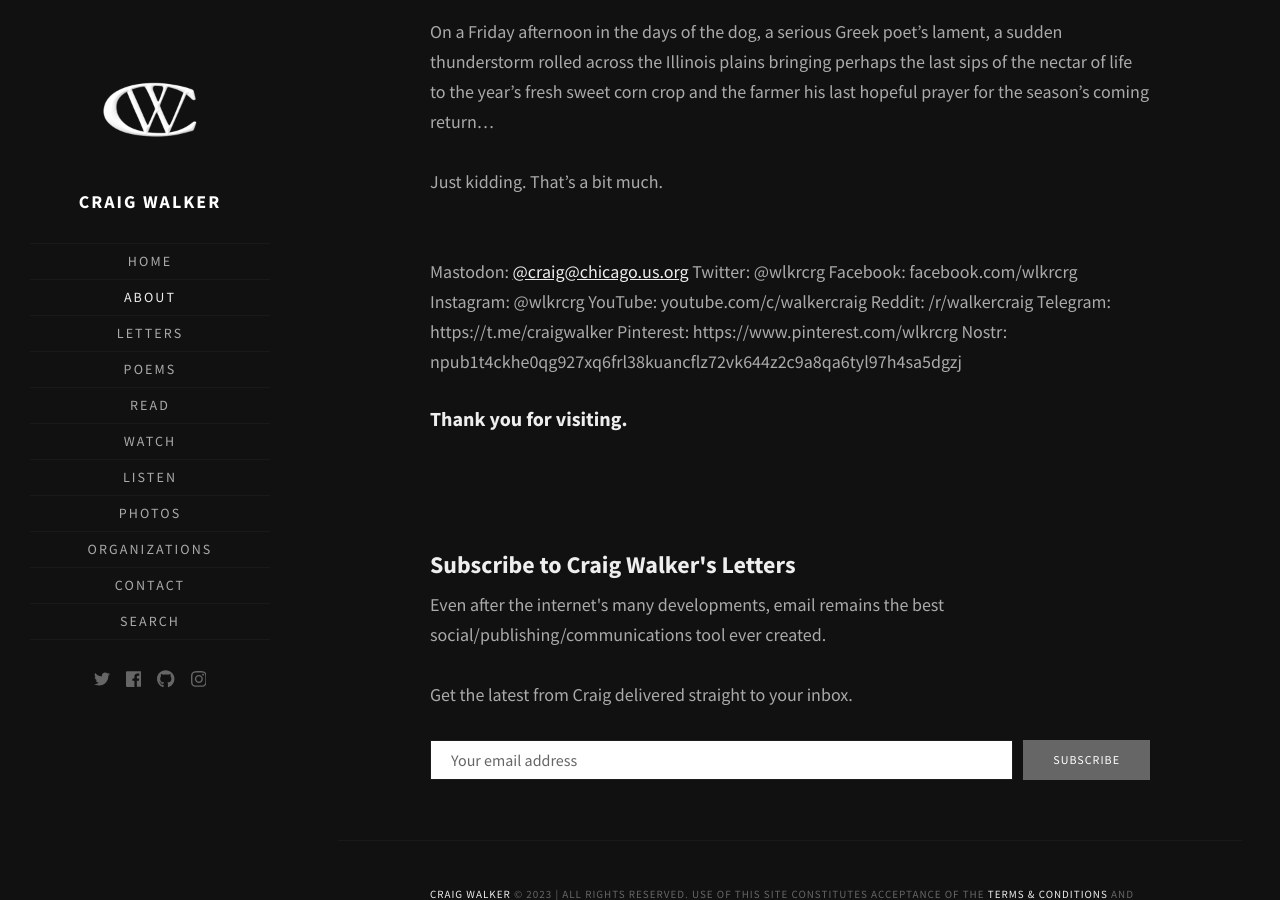
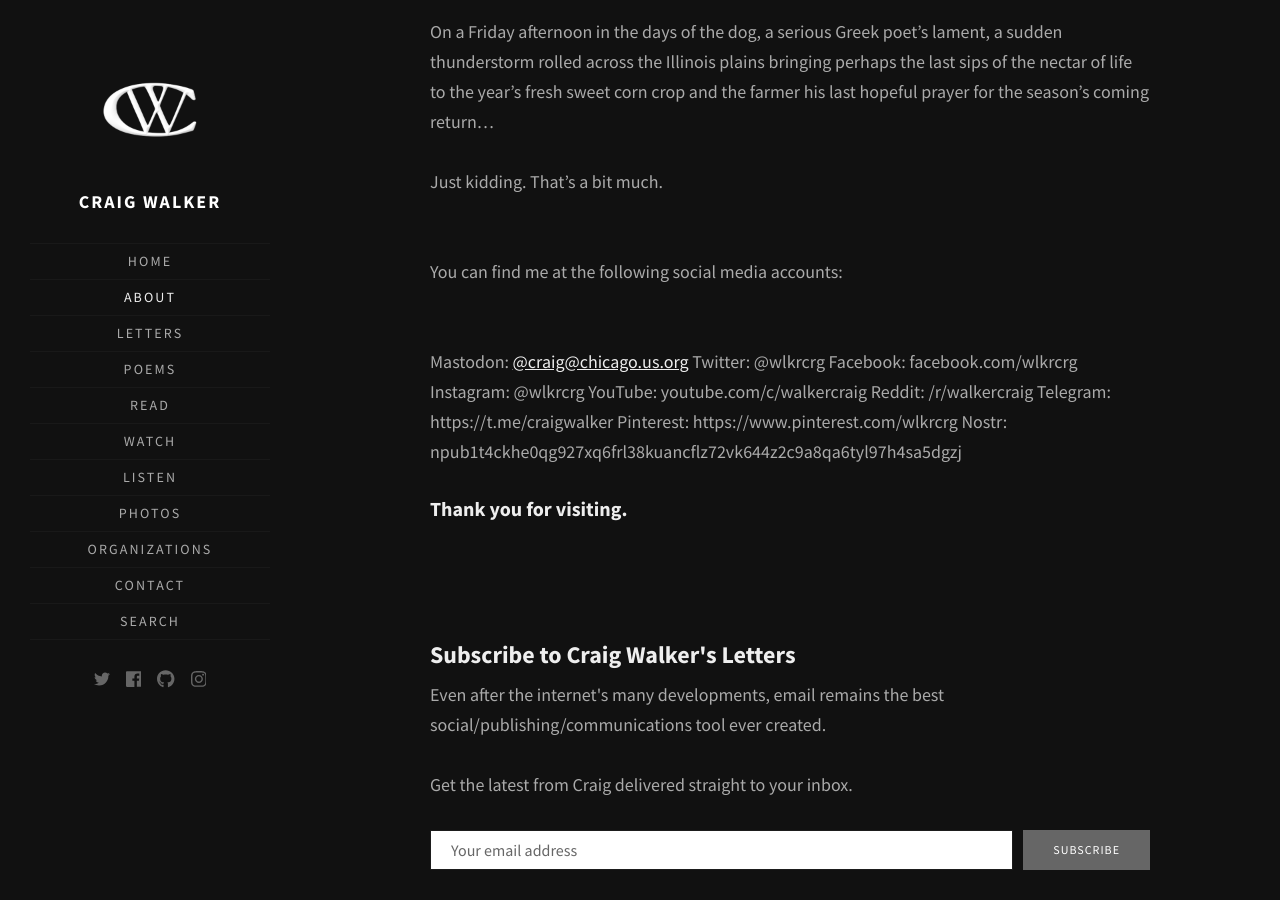
Before and after one commit to walkercraig/walkercraig, a Jekyll site: the page built from about.html, in a window 1280 px wide and 900 px high, scrolled down 1909 px. Built offline with Jekyll 4.4.1, drawn with Linux system fonts in a browser that asks for light colours; some web fonts are replaced.

Commit message:
Update about.html

```diff
--- a/about.html
+++ b/about.html
@@ -32,6 +32,8 @@ title: About
 
     <p>Just kidding. That’s a bit much.</p>
     <br/>
+    <p>You can find me at the following social media accounts:</p>
+    <br/>
     Mastodon: <a rel="me" href="https://chicago.us.org/@craig">@craig@chicago.us.org</a>
     Twitter: @wlkrcrg
     Facebook: facebook.com/wlkrcrg
```
